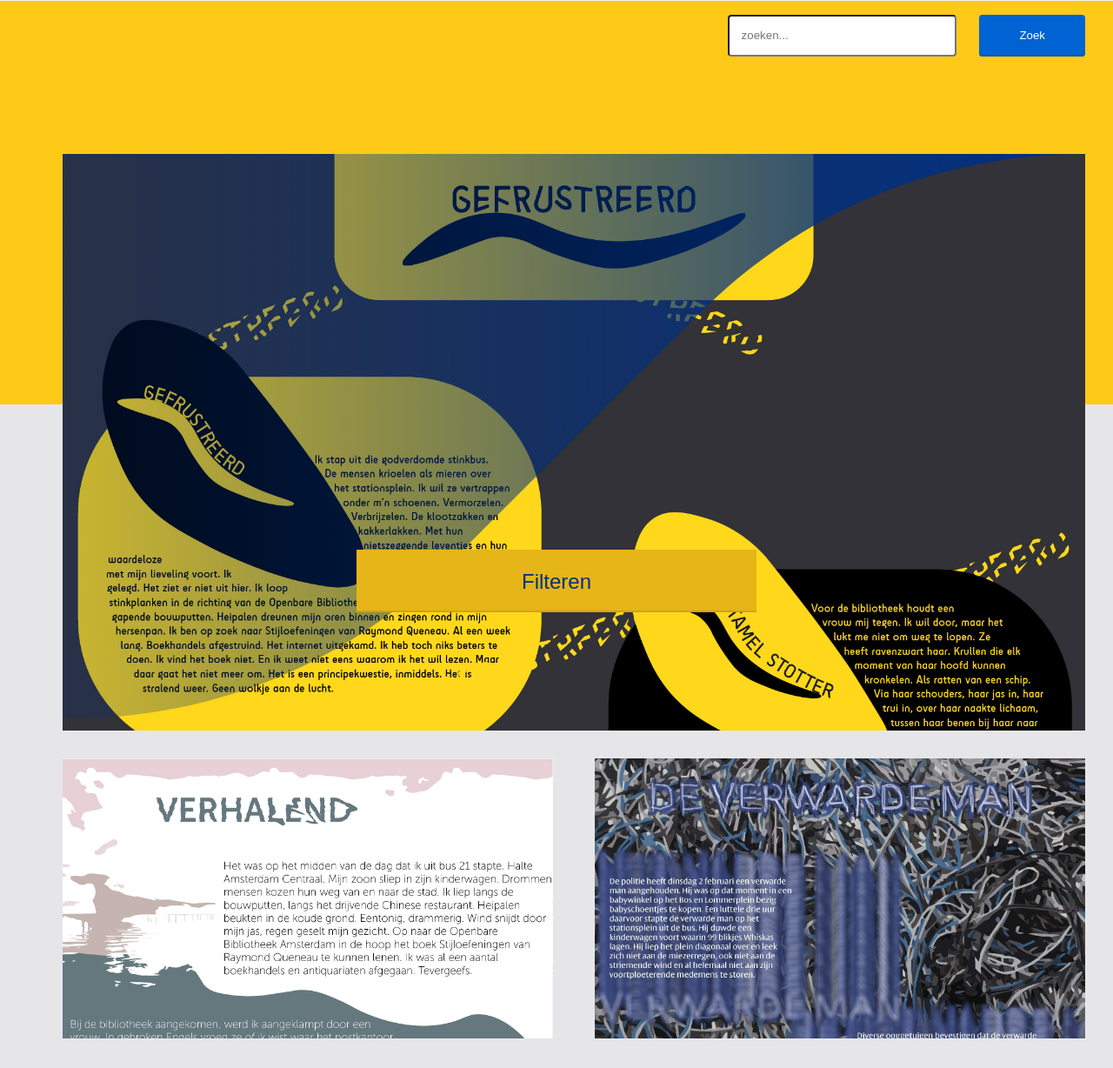
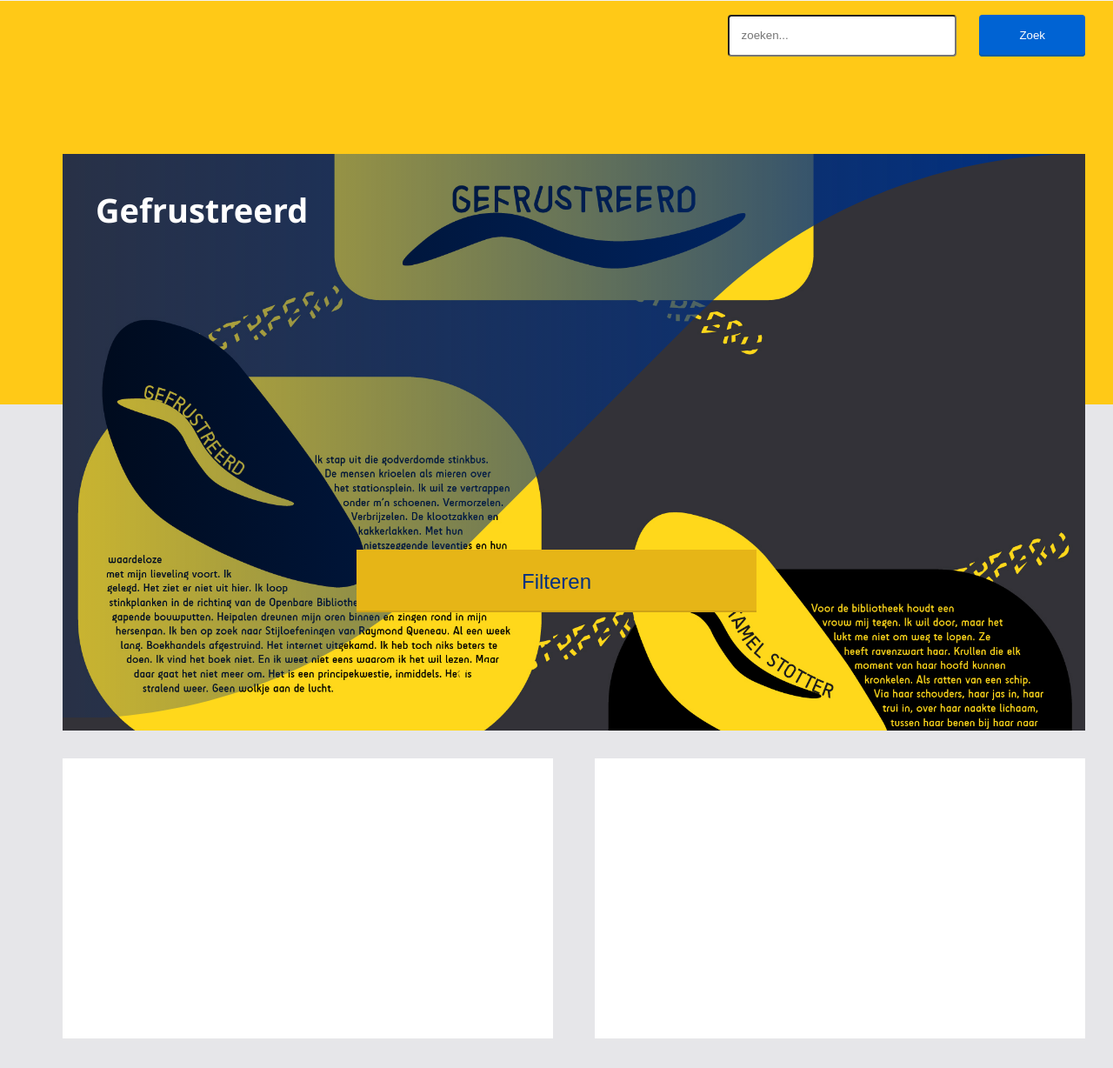
Before and after one commit to JimvandeVen/vormgeving2-opdr1, a plain HTML site: page index.html in a window 1280 px wide. Shown: the part 72-1300 px from the top of the page at 87% size. Drawn offline with Linux system fonts and the light colour scheme.

Commit message:
finished the hero banner

```diff
--- a/css/style.css
+++ b/css/style.css
@@ -225,13 +225,32 @@ h2 {
 }
 
 h3 {
-    height: 2em;
-    background-color: #0063d3;
-    text-align: center;
+    z-index: 10;
+    position: absolute;
+    left: 0;
+    top: 0;
+    widows: 40%;
     color: white;
-    margin: 0;
-    font-weight: 400;
-    padding-top: 0.3em;
+    margin-left: 1em;
+}
+
+.heroTitle {
+    z-index: 10;
+    position: absolute;
+    left: 0;
+    top: 0;
+    widows: 40%;
+    color: white;
+    margin-left: 1em;
+    font-size: 2.375rem;
+    transform: translateX(1000%);
+    animation: slide-in 1.5s cubic-bezier(.7, .27, .27, 1) .15s both;
+}
+
+@keyframes slide-in {
+    to {
+        transform: translateX(0);
+    }
 }
 
 aside {
@@ -485,7 +504,26 @@ button {
 
 .verhalenSection ul li {
     display: inline-block;
+    position: relative;
+    overflow: hidden;
     margin-bottom: 2em;
+}
+
+.storyCard:before {
+    content: "";
+    position: absolute;
+    top: 0;
+    left: 0;
+    height: 100%;
+    width: 100%;
+    transition: all 0.8s;
+    opacity: 1;
+    background-color: white;
+    background-size: 100% 100%;
+}
+
+.storyCard:hover:before {
+    opacity: 0.8;
 }
 
 .verhalenSection ul li:first-child {
--- a/index.html
+++ b/index.html
@@ -62,6 +62,7 @@
         <section class="carousel scroll verhalenSection aanbevolen">
             <ul>
                 <li>
+                    <h3 class="heroTitle">Gefrustreerd</h3>
                     <a href="gefrustreerd.html">
                         <img src="images/gefrustreerd_tumbnail.png" alt="gefrustreerd">
                         <div class="heroflow__overlay heroflow__overlay--solidBlue">
@@ -97,10 +98,11 @@
                     </a>
 
                 </li>
-                <li>
+                <li class="storyCard">
+                    <h3>Verhalend</h3>
                     <a href="verhalend.html"><img src="images/compositie-verhalend.jpg" alt="verhalend"></a>
                 </li>
-                <li>
+                <li class="storyCard">
                     <a href="de_verwarde_man.html"><img src="images/verwardeman-compositie.jpg" alt="verwarde man"></a>
                 </li>
 
```
